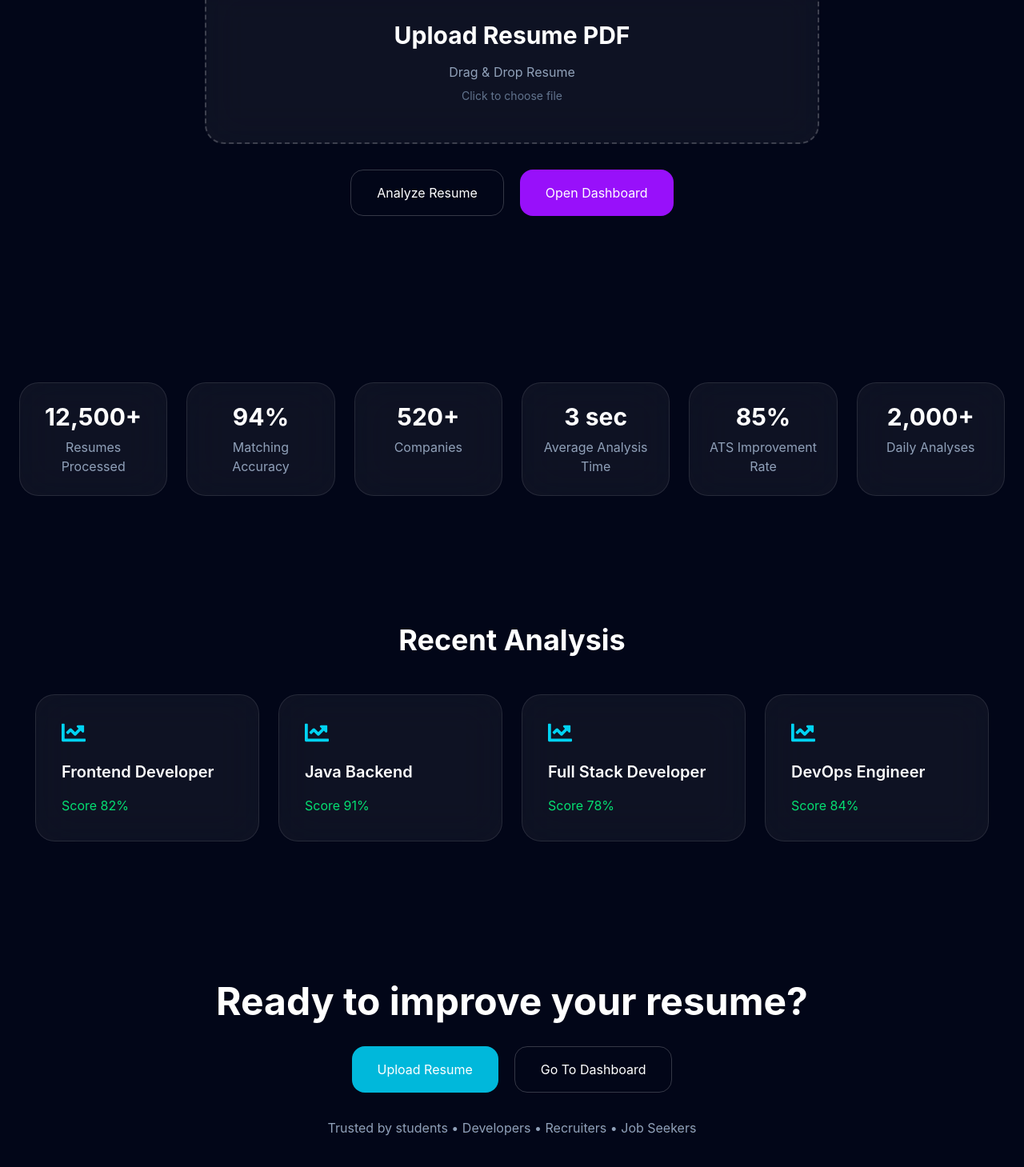
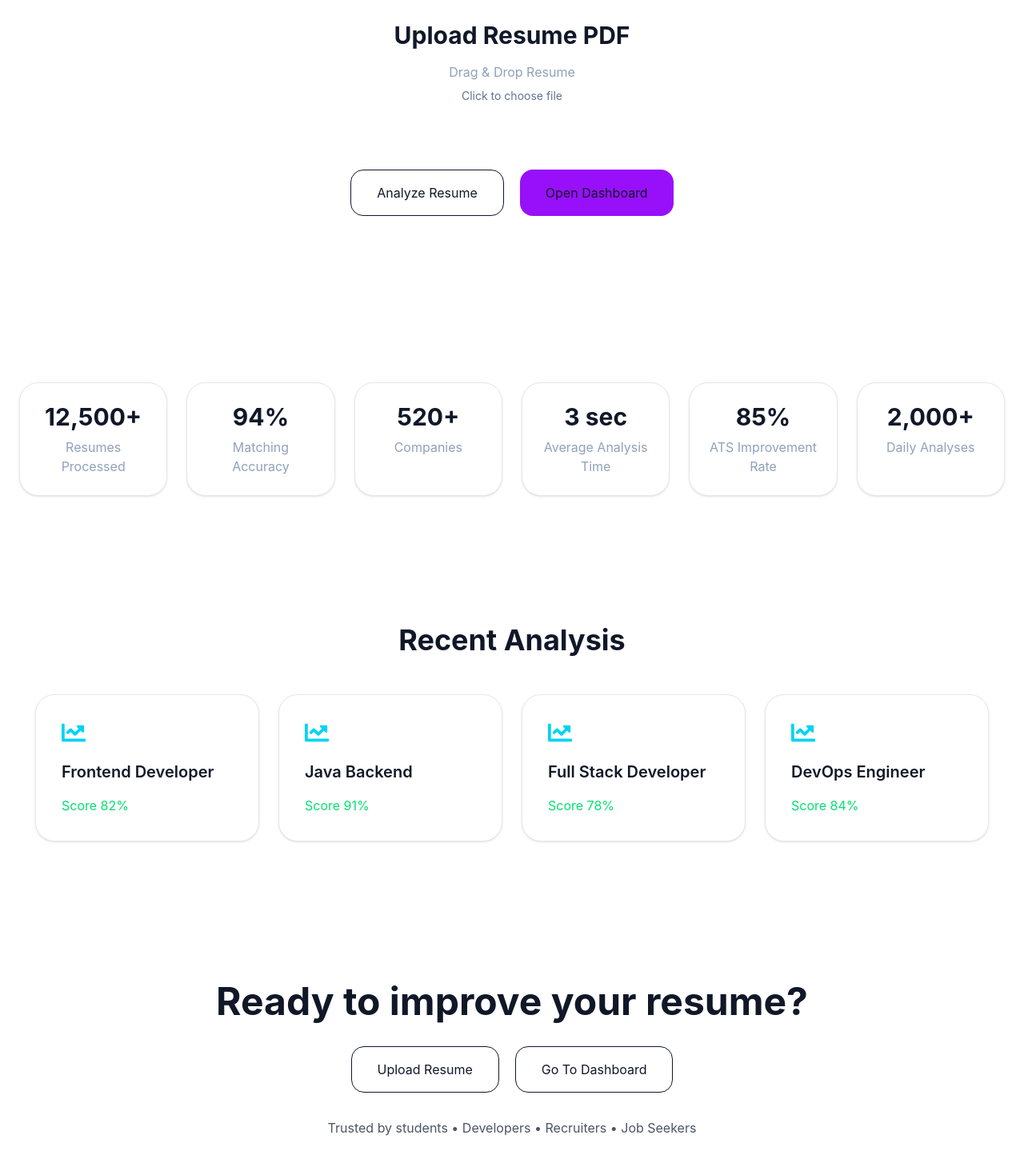
Before and after one commit to wasif-raza/skillscan-ai-frontend, a React (Vite) app: page / in a window 1280 px wide. Shown: the part 557-2016 px from the top of the page at 80% size. Built offline with nearby package versions, Linux system fonts and the light colour scheme.

Commit message:
feat(home): add theme-aware styling and enhance CTA button interactions

```diff
--- a/src/routes/index.tsx
+++ b/src/routes/index.tsx
@@ -18,6 +18,7 @@ import AnalysisResults from "../components/home/AnalysisResults";
 import AnalysisModeSelector from "../components/home/AnalysisModeSelector";
 
 import { useResumeAnalysis } from "../hooks/useResumeAnalysis";
+import ThemeToggle from "../Theme/ThemeToggle";
 
 export const Route = createFileRoute("/")({
   component: HomePage,
@@ -145,7 +146,7 @@ function HomePage() {
 };
 
   return (
-    <div className="min-h-screen overflow-hidden bg-slate-950 text-white">
+    <div className="min-h-screen overflow-hidden bg-white text-gray-900 transition-colors duration-300 dark:bg-slate-950 dark:text-white">
 
       {/* BACKGROUND */}
 
@@ -161,13 +162,15 @@ function HomePage() {
 
       {/* NAVBAR */}
 
-      <nav className="sticky top-0 z-50 border-b border-white/10 bg-black/20 backdrop-blur-xl">
+      <nav className="sticky top-0 z-50 border-b border-gray-200 bg-white/80 backdrop-blur-xl transition-colors dark:border-white/10 dark:bg-black/20">
 
         <div className="mx-auto flex max-w-7xl items-center justify-between px-6 py-5">
 
           <h1 className="bg-gradient-to-r from-cyan-400 to-blue-500 bg-clip-text text-2xl font-bold text-transparent">
             SkillScan AI
           </h1>
+
+          <ThemeToggle/>
 
           <div className="hidden items-center gap-8 lg:flex">
 
@@ -187,7 +190,7 @@ function HomePage() {
               Pricing
             </a>
 
-            <button className="rounded-xl border border-white/20 px-5 py-2">
+            <button className="rounded-xl border border-gray-300 px-5 py-2 transition-colors dark:border-white/20">
               Login
             </button>
 
@@ -208,8 +211,7 @@ function HomePage() {
 
         {open && (
 
-          <div className="bg-slate-900 px-6 pb-6 lg:hidden">
-
+          <div className="bg-white px-6 pb-6 dark:bg-slate-900 lg:hidden">
             <div className="flex flex-col gap-5">
 
               <a>Home</a>
@@ -281,9 +283,17 @@ function HomePage() {
           className="
               rounded-2xl
               border
-          border-white/20
+              border-[var(--border)]
+              bg-[var(--card)]
               px-8
               py-4
+              text-[var(--text)]
+              transition-all
+              duration-300
+              hover:border-cyan-400
+              hover:bg-cyan-500/10
+              hover:text-cyan-600
+              dark:hover:text-cyan-300
             "
         >
 
@@ -332,7 +342,19 @@ function HomePage() {
 
             <div
               key={item.label}
-              className="rounded-3xl border border-white/10 bg-white/5 p-6 text-center backdrop-blur-xl"
+              className="
+                    rounded-3xl
+                    border
+                    border-gray-200
+                    bg-white
+                    p-6
+                    text-center
+                    shadow-sm
+                    backdrop-blur-xl
+                    transition-colors
+                    dark:border-white/10
+                    dark:bg-white/5
+                    "
             >
 
               <h2 className="mb-2 text-3xl font-bold">
@@ -376,14 +398,17 @@ function HomePage() {
             w-[280px]
             rounded-3xl
             border
-        border-white/10
-        bg-white/5
+            border-gray-200
+            bg-white
             p-8
+            shadow-sm
             backdrop-blur-xl
-        transition
+            transition-all
             duration-300
             hover:scale-105
             hover:border-cyan-400/50
+            dark:border-white/10
+            dark:bg-white/5
             "
       >
 
@@ -418,19 +443,47 @@ function HomePage() {
 
         <div className="flex flex-wrap justify-center gap-5">
 
-          <button className="rounded-2xl bg-cyan-500 px-8 py-4"
+          <button className="
+                rounded-2xl
+                border
+                border-[var(--border)]
+                bg-[var(--card)]
+                px-8
+                py-4
+                text-[var(--text)]
+                transition-all
+                duration-300
+                hover:border-cyan-400
+                hover:bg-cyan-500/10
+                hover:text-cyan-600
+                dark:hover:text-cyan-300
+              "
             onClick={() => fileInputRef.current?.click()}
           >
             Upload Resume
           </button>
 
-          <button className="rounded-2xl border border-white/20 px-8 py-4">
+          <button className="
+              rounded-2xl
+              border
+              border-[var(--border)]
+              bg-[var(--card)]
+              px-8
+              py-4
+              text-[var(--text)]
+              transition-all
+              duration-300
+              hover:border-purple-400
+              hover:bg-purple-500/10
+              hover:text-purple-600
+              dark:hover:text-purple-300
+            ">
             Go To Dashboard
           </button>
 
         </div>
 
-        <p className="mt-8 text-slate-400">
+        <p className="mt-8 text-gray-600 dark:text-slate-400">
           Trusted by students • Developers • Recruiters • Job Seekers
         </p>
 
```
Lines whose indentation alone changed are shown as unchanged.
